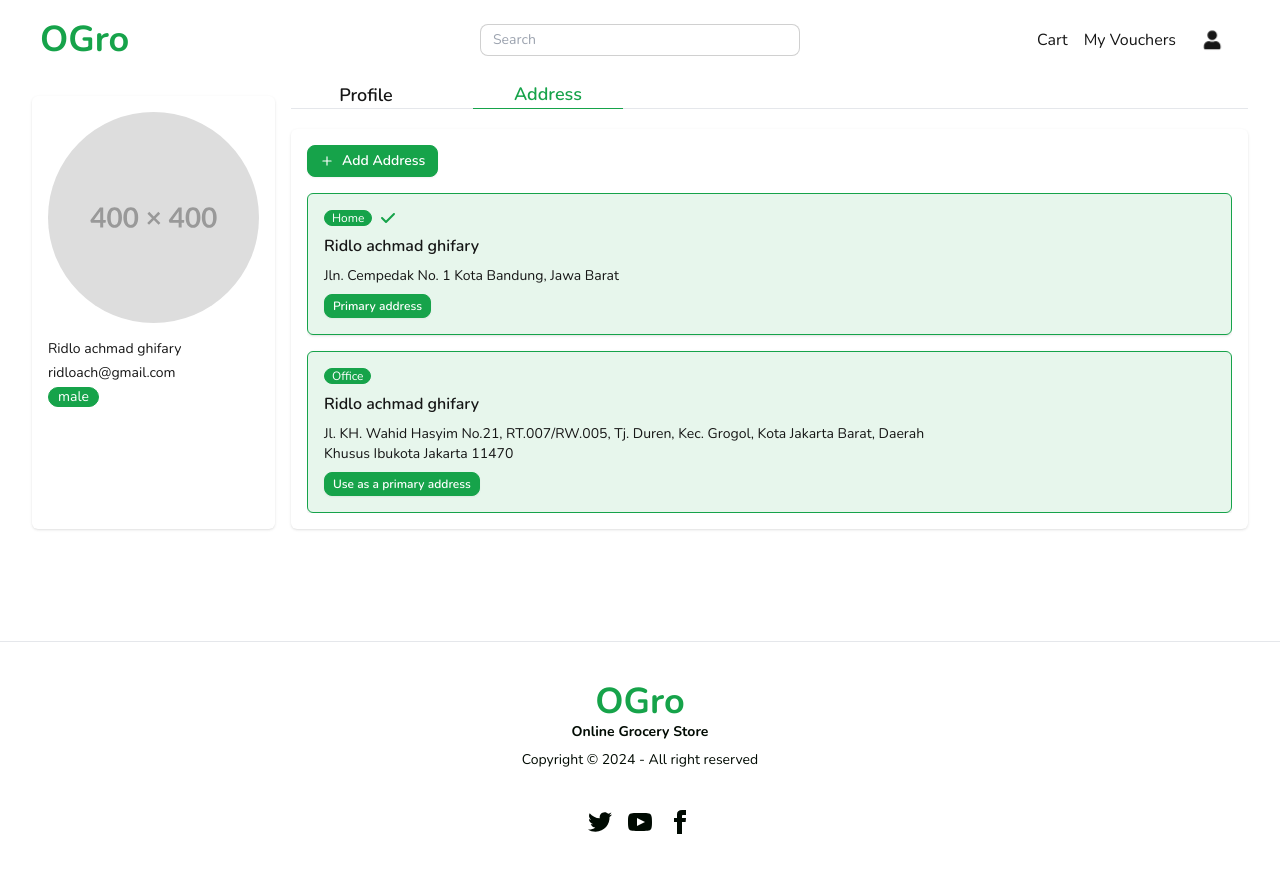
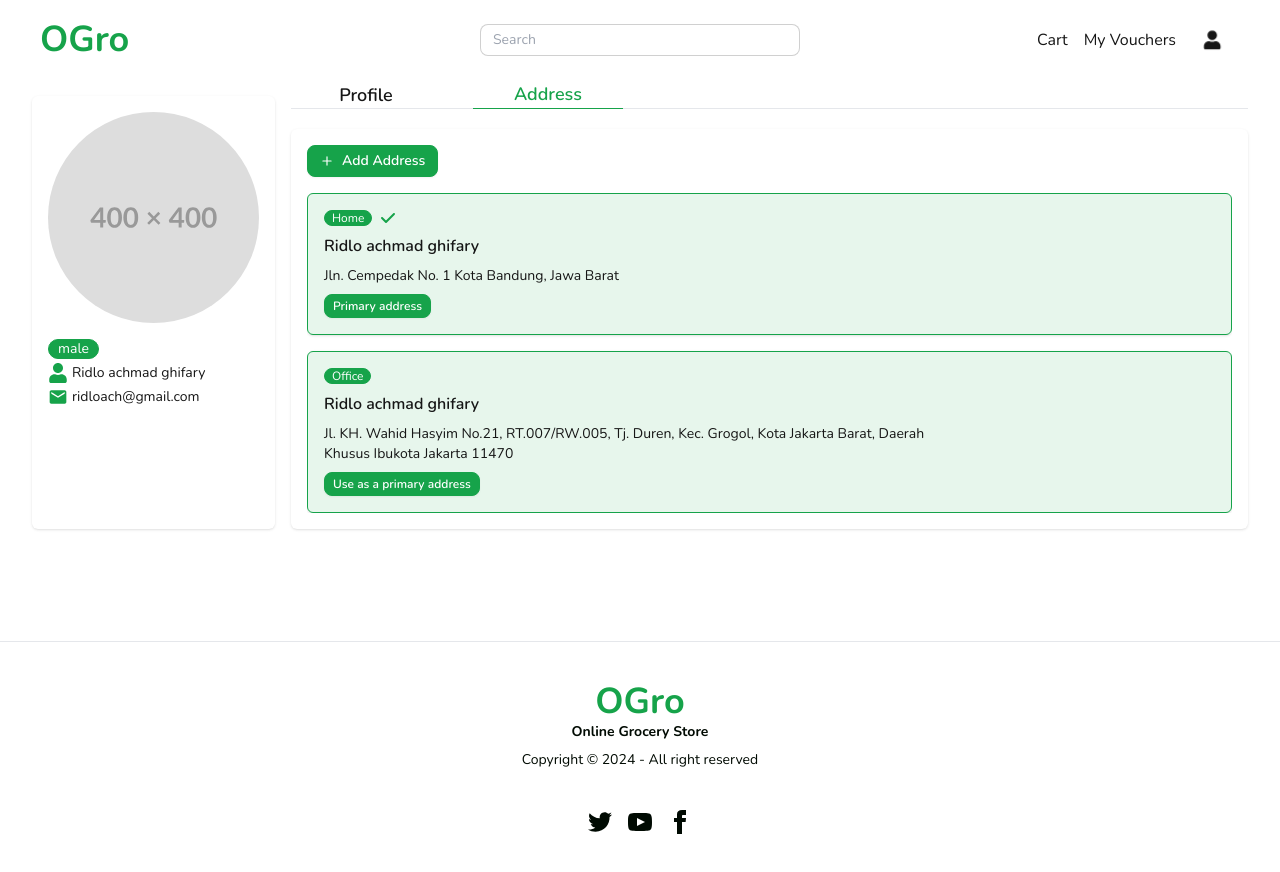
Before and after one commit to RidloGhifary/online-grocery-web-app, a Next.js app in the folder apps/web/: page /user/address in a window 1280 px wide. Built offline with nearby package versions, Linux system fonts and the light colour scheme.

Commit message:
style: added icons for left side profile

```diff
--- a/apps/web/src/app/(profile)/user/_components/LeftSideProfile.tsx
+++ b/apps/web/src/app/(profile)/user/_components/LeftSideProfile.tsx
@@ -1,6 +1,11 @@
 import Image from "next/image";
+import { MdEmail } from "react-icons/md";
+import { BsGenderFemale, BsGenderMale } from "react-icons/bs";
+import { FaUser } from "react-icons/fa";
 
 export default function LeftSideProfile() {
+  const gender = "male";
+
   return (
     <div className="mt-4 hidden w-[300px] space-y-4 rounded-md p-4 shadow md:block">
       <Image
@@ -12,9 +17,17 @@ export default function LeftSideProfile() {
         className="aspect-square rounded-full object-cover"
       />
       <div className="space-y-1 text-sm">
-        <p className="line-clamp-1 truncate">Ridlo achmad ghifary</p>
-        <p className="line-clamp-1 truncate">ridloach@gmail.com</p>
-        <span className="badge badge-primary text-white">male</span>
+        <div className="line-clamp-1 flex items-center gap-1 truncate">
+          <span className="badge badge-primary text-white">{gender}</span>
+        </div>
+        <div className="line-clamp-1 flex items-center gap-1 truncate">
+          <FaUser className="text-primary" size={20} />
+          <span>Ridlo achmad ghifary</span>
+        </div>
+        <div className="line-clamp-1 flex items-center gap-1 truncate">
+          <MdEmail className="text-primary" size={20} />
+          <span>ridloach@gmail.com</span>
+        </div>
       </div>
     </div>
   );
--- a/apps/web/src/app/loading.tsx
+++ b/apps/web/src/app/loading.tsx
@@ -3,7 +3,7 @@ import { PulseLoader } from "react-spinners";
 export default function Loading() {
   return (
     <div className="flex h-[50vh] items-center justify-center">
-      <PulseLoader color="#36d7b7" size={50} />
+      <PulseLoader color="#36d7b7" size={30} />
     </div>
   );
 }
```
